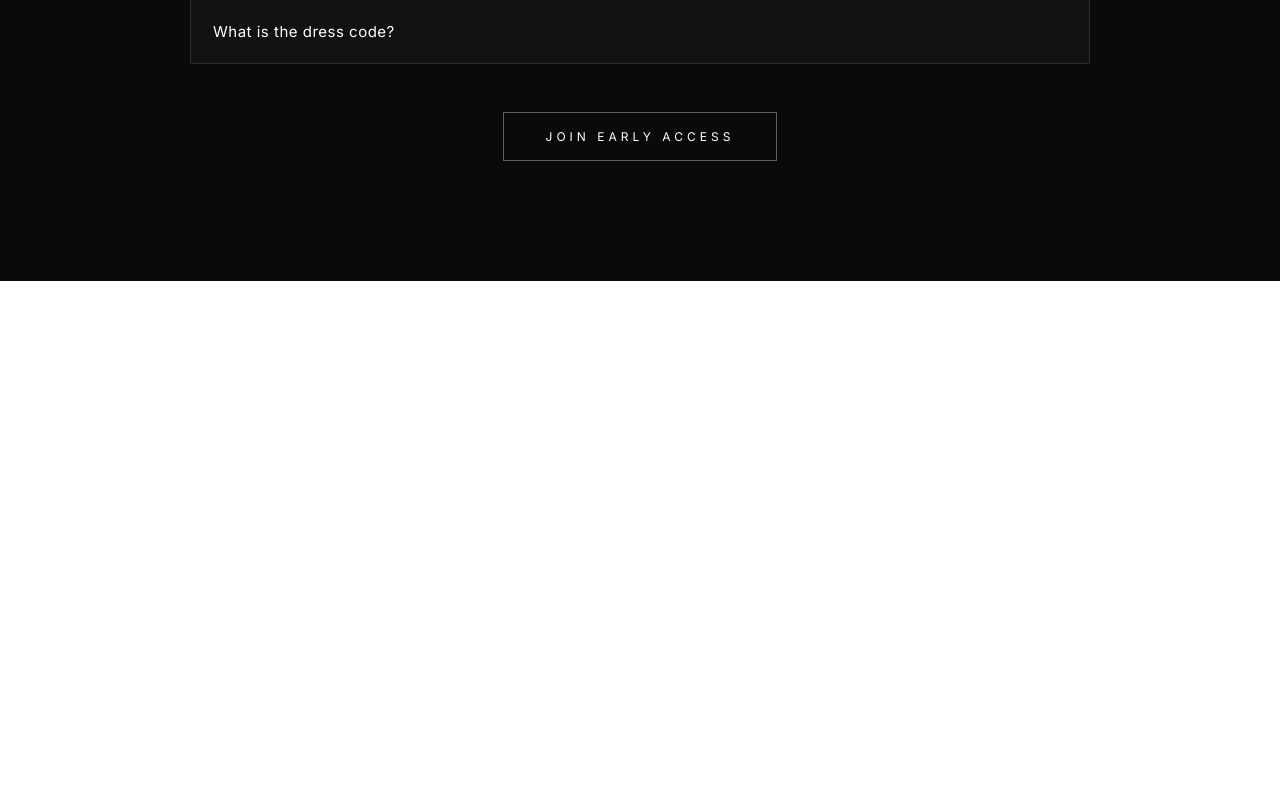
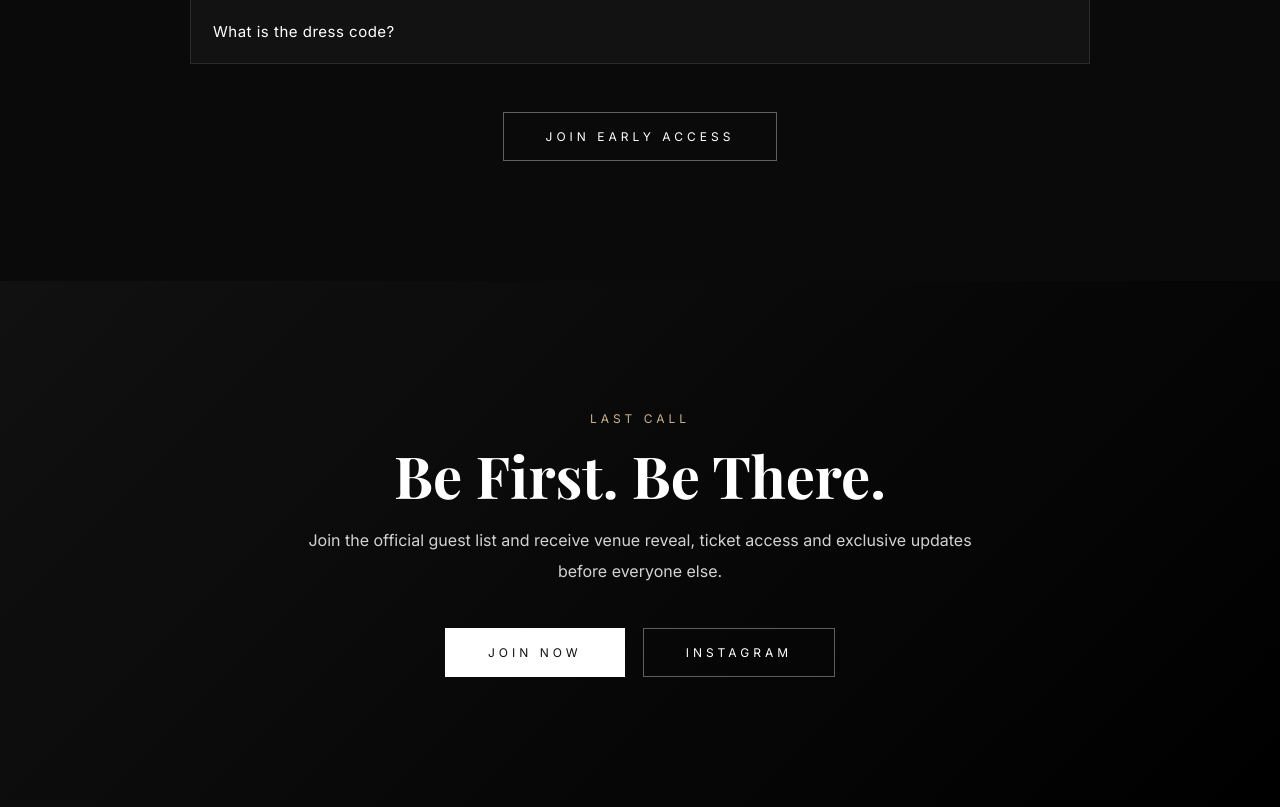
Before and after one commit to medgala/medgala, a Flask app: page / in a window 1280 px wide. Shown: the part 5262-6069 px from the top of the page. Before the commit the page ends 5543 px from the top, so only its background shows below. Run offline with Flask 3, Linux system fonts and the light colour scheme; some libraries are stand-ins or nearby versions.

Commit message:
add final cta section

```diff
--- a/static/css/style.css
+++ b/static/css/style.css
@@ -718,3 +718,81 @@ color:#111;
 font-size:32px;
 }
 }
+
+.finalcta{
+padding:130px 24px;
+background:linear-gradient(135deg,#111,#000);
+color:#fff;
+text-align:center;
+}
+
+.finalcta-inner{
+max-width:850px;
+margin:auto;
+}
+
+.finalcta-label{
+font-size:12px;
+letter-spacing:4px;
+text-transform:uppercase;
+color:#c9b28d;
+margin-bottom:18px;
+}
+
+.finalcta-title{
+font-family:"Playfair Display",serif;
+font-size:58px;
+line-height:1.1;
+margin-bottom:18px;
+}
+
+.finalcta-text{
+font-size:16px;
+line-height:1.9;
+opacity:0.82;
+max-width:700px;
+margin:0 auto;
+}
+
+.finalcta-buttons{
+margin-top:42px;
+display:flex;
+justify-content:center;
+gap:18px;
+flex-wrap:wrap;
+}
+
+.final-btn{
+display:inline-block;
+padding:16px 42px;
+text-decoration:none;
+font-size:12px;
+letter-spacing:4px;
+transition:0.3s;
+}
+
+.primary-btn{
+background:#fff;
+color:#111;
+border:1px solid #fff;
+}
+
+.primary-btn:hover{
+opacity:0.9;
+}
+
+.ghost-btn{
+border:1px solid rgba(255,255,255,0.35);
+color:#fff;
+}
+
+.ghost-btn:hover{
+background:#fff;
+color:#111;
+}
+
+@media(max-width:768px){
+.finalcta-title{
+font-size:38px;
+}
+}
--- a/templates/home.html
+++ b/templates/home.html
@@ -332,3 +332,33 @@ setInterval(function(){
 
 </body>
 </html>
+
+<section class="finalcta" id="guestlist">
+  <div class="finalcta-inner">
+
+    <p class="finalcta-label">LAST CALL</p>
+
+    <h2 class="finalcta-title">
+      Be First. Be There.
+    </h2>
+
+    <p class="finalcta-text">
+      Join the official guest list and receive venue reveal, ticket access
+      and exclusive updates before everyone else.
+    </p>
+
+    <div class="finalcta-buttons">
+      <a href="/aggiornamenti" class="final-btn primary-btn">
+        JOIN NOW
+      </a>
+
+      <a href="https://instagram.com/medgalaofficial" target="_blank" class="final-btn ghost-btn">
+        INSTAGRAM
+      </a>
+    </div>
+
+  </div>
+</section>
+
+</body>
+</html>
```
